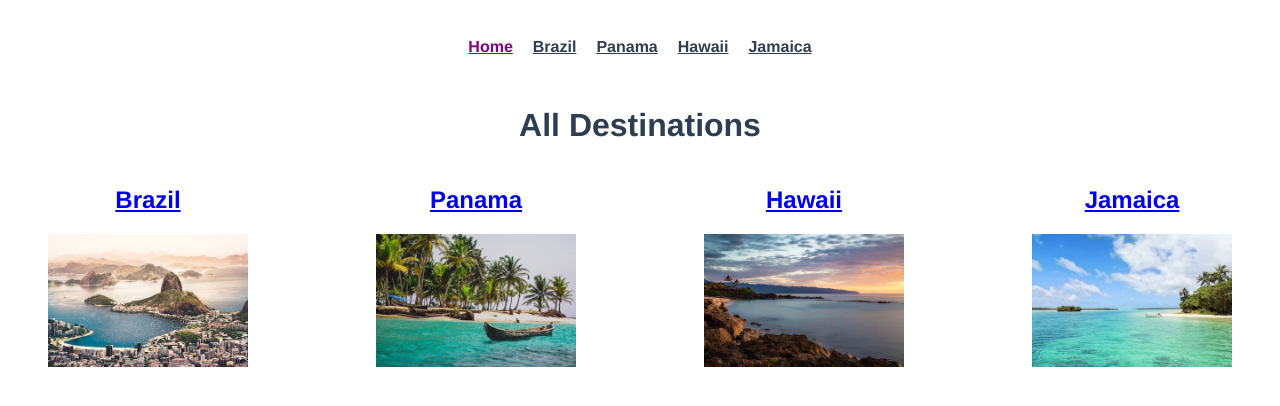
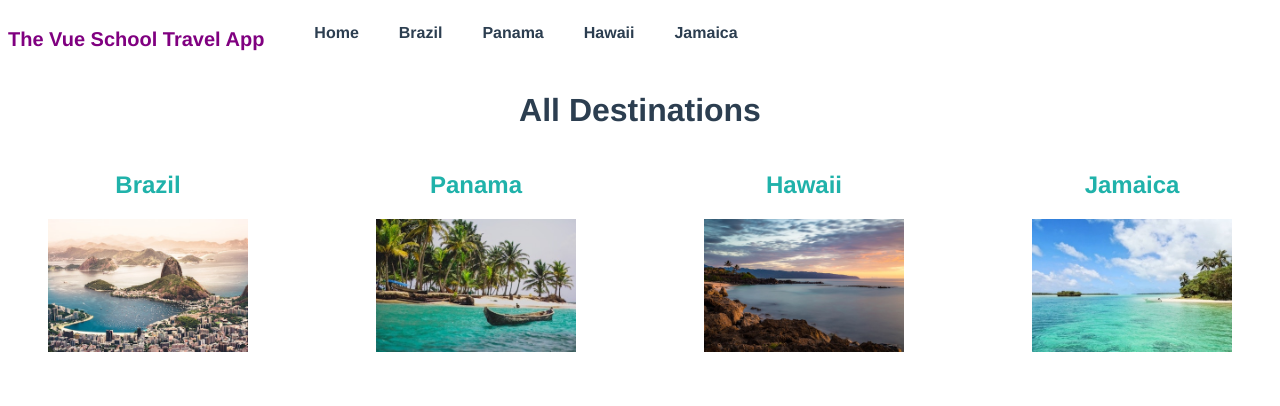
Before and after one commit to M-ds/Vue-routing-example, a Vue app: page /#/ in a window 1280 px wide. Shown: the top 406 px of the page. Built offline with nearby package versions, Linux system fonts and the light colour scheme.

Commit message:
Made smaller imporvement to the application

```diff
--- a/src/App.vue
+++ b/src/App.vue
@@ -4,8 +4,10 @@
     <!--
     Render the masked component which is clicked by the router...
     Renders the content of the current selected page.
+
+    :key="$route.path" -> This triggers a new reload of the page, when the path (url) changes.
      -->
-    <router-view/>
+    <router-view :key="$route.path"/>
   </div>
 </template>
 
--- a/src/components/TheNavigation.vue
+++ b/src/components/TheNavigation.vue
@@ -1,37 +1,70 @@
 <template>
   <nav id="nav">
-    <router-link to="/">Home</router-link>
-    <router-link to="/brazil">Brazil</router-link>
-    <router-link to="/panama">Panama</router-link>
-    <router-link to="/hawaii">Hawaii</router-link>
-    <router-link to="/jamaica">Jamaica</router-link>
+    <p class="logo">The Vue School Travel App</p>
+    <ul class="nav-links">
+      <li class="links">
+        <router-link to="/">Home</router-link>
+      </li>
+      <li class="links"
+          v-for="destination in destinations"
+          :key="destination.name">
+        <router-link :to="{
+          name: 'DestinationDetails',
+          params: { slug:destination.slug }
+        }">
+          {{ destination.name }}
+        </router-link>
+      </li>
+    </ul>
   </nav>
 </template>
 
 <script>
+import store from "@/store";
+
 export default {
-  name: "TheNavigation"
+  name: "TheNavigation",
+  data() {
+    return {
+      destinations: store.destinations
+    }
+  }
 }
 </script>
 
 <style scoped>
 #nav {
-  display: block;
-  align-items: center;
-}
-
-#nav {
-  padding: 30px;
+  display: flex;
 }
 
 #nav a {
   font-weight: bold;
   color: #2c3e50;
   padding: 0 10px;
+  text-decoration: none;
 }
 
 #nav a.router-link-exact-active {
   color: purple;
 }
 
+.nav-links {
+  display: flex;
+}
+
+.links {
+  padding-right: 20px;
+  list-style: none;
+}
+
+.links:hover {
+  text-decoration: underline;
+}
+
+.logo {
+  font-size: 20px;
+  color: purple;
+  font-weight: bold;
+}
+
 </style>
--- a/src/router/router.js
+++ b/src/router/router.js
@@ -1,49 +1,27 @@
 import Vue from "vue";
-import VueRouter from "vue-router";
+import Router from "vue-router";
 import Home from "../views/Home.vue";
 
-Vue.use(VueRouter);
+Vue.use(Router);
 
-const routes = [
+export default new Router({
+  // This will make the url look normal
+  mode: "history",
+  // With this you can define your own active class (when clicked on router)
+  linkExactActiveClass: "bla-bla",
+  routes: [
     {
       path: "/",
       name: "Home", // Name of the route
-    component: Home // Which component we refer to
-  },
-  {
-    path: "/brazil",
-    name: "brazil",
-    // Dynamic loading, only loaded when the link is clicked
-    component: () => import(/* webpackChunkName: "brazil" */"../views/Brazil")
-  },
-  {
-    path: "/hawaii",
-    name: "hawaii",
-    // Dynamic loading, only loaded when the link is clicked
-    component: () => import(/* webpackChunkName: "hawaii" */"../views/Hawaii")
-  },
-  {
-    path: "/jamaica",
-    name: "jamaica",
-    // Dynamic loading, only loaded when the link is clicked
-    component: () => import(/* webpackChunkName: "jamaica" */"../views/Jamaica")
-  },
-  {
-    path: "/panama",
-    name: "panama",
-    // Dynamic loading, only loaded when the link is clicked
-    component: () => import(/* webpackChunkName: "panama" */"../views/Panama")
+      component: Home, // Which component we refer to
+      props: true
     },
     {
       // We now specify that a param is provided in the url (this example an id)
-    path: "/details/:id",
+      path: "/details/:slug",
       name: "DestinationDetails",
-    component: () => import(/* webpackChunkName: "DestinationDetails" */"../views/DestinationDetails")
+      component: () => import(/* webpackChunkName: "DestinationDetails" */"../views/DestinationDetails"),
+      props: true
     }
-];
-
-const router = new VueRouter({
-  routes
+  ]
 });
-
-export default router;
--- a/src/views/Brazil.vue
+++ /dev/null
@@ -1,7 +0,0 @@
-<template>
-  <div>
-    <h2>
-      Brazil
-    </h2>
-  </div>
-</template>
--- a/src/views/DestinationDetails.vue
+++ b/src/views/DestinationDetails.vue
@@ -15,14 +15,19 @@ import store from "@/store.js";
 
 export default {
   data() {
-    return {
-      destinationId: this.$route.params.id
+    return {};
+  },
+  // With this, we now created a loosely couples component. isntead of directly obtaining the value from the router.
+  props: {
+    slug: {
+      type: String,
+      require: true
     }
   },
   computed: {
     destination() {
       return store.destinations.find(
-        destination => destination.id === this.destinationId
+        destination => destination.slug === this.slug
       );
     }
   }
--- a/src/views/Hawaii.vue
+++ /dev/null
@@ -1,7 +0,0 @@
-<template>
-  <div>
-    <h2>
-      Hawaii
-    </h2>
-  </div>
-</template>
--- a/src/views/Home.vue
+++ b/src/views/Home.vue
@@ -10,12 +10,12 @@
         We make use of NamedRoutes, which makes it easier to maintain, as this is all done in the router.js
         We also provide a param to the router, as this makes it possible to load the correct data which is linked to the selected id.
         -->
-        <router-link :to="{ name: 'DestinationDetails', params: { id: destination.id }}">
+        <router-link :to="{ name: 'DestinationDetails', params: { slug: destination.slug }}">
           <h2>{{ destination.name }}</h2>
         </router-link>
         <figure>
           <!-- We make use of NamedRoutes, which makes it easier to maintain, as this is all done in the router.js -->
-          <router-link :to="{name: 'DestinationDetails', params: { id: destination.id }}">
+          <router-link :to="{name: 'DestinationDetails', params: { slug: destination.slug }}">
             <img :src="require(`@/assets/${destination.image}`)" :alt="destination.name">
           </router-link>
         </figure>
@@ -51,4 +51,12 @@ img {
   display: flex;
   justify-content: space-between;
 }
+a {
+  color: lightseagreen;
+  text-decoration: none;
+}
+a:hover,
+a:visited {
+  text-decoration: underline;
+}
 </style>
--- a/src/views/Jamaica.vue
+++ /dev/null
@@ -1,7 +0,0 @@
-<template>
-  <div>
-    <h2>
-      Jamaica
-    </h2>
-  </div>
-</template>
--- a/src/views/Panama.vue
+++ /dev/null
@@ -1,7 +0,0 @@
-<template>
-  <div>
-    <h2>
-      Panama
-    </h2>
-  </div>
-</template>
```
Lines whose indentation alone changed are shown as unchanged.
